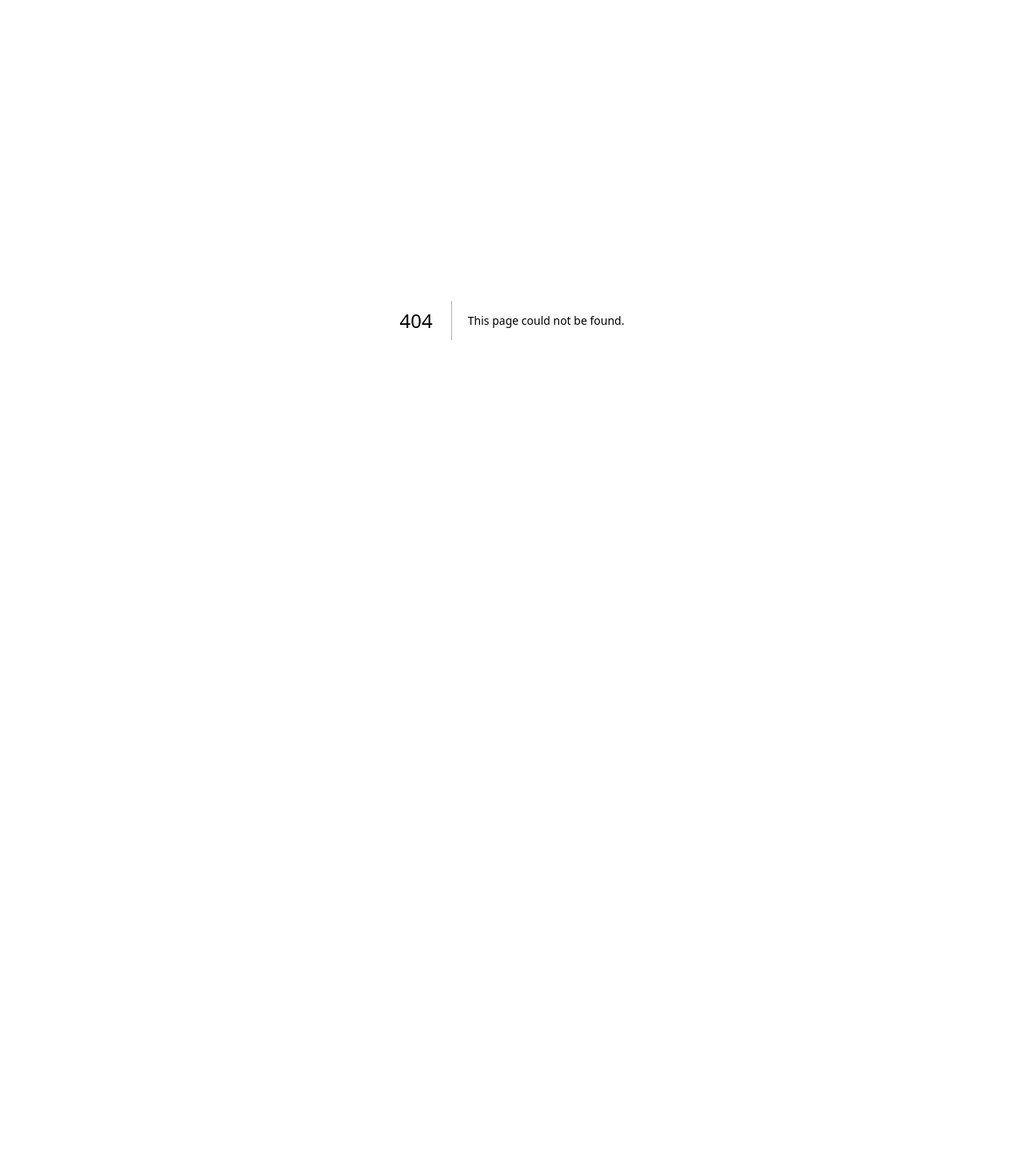
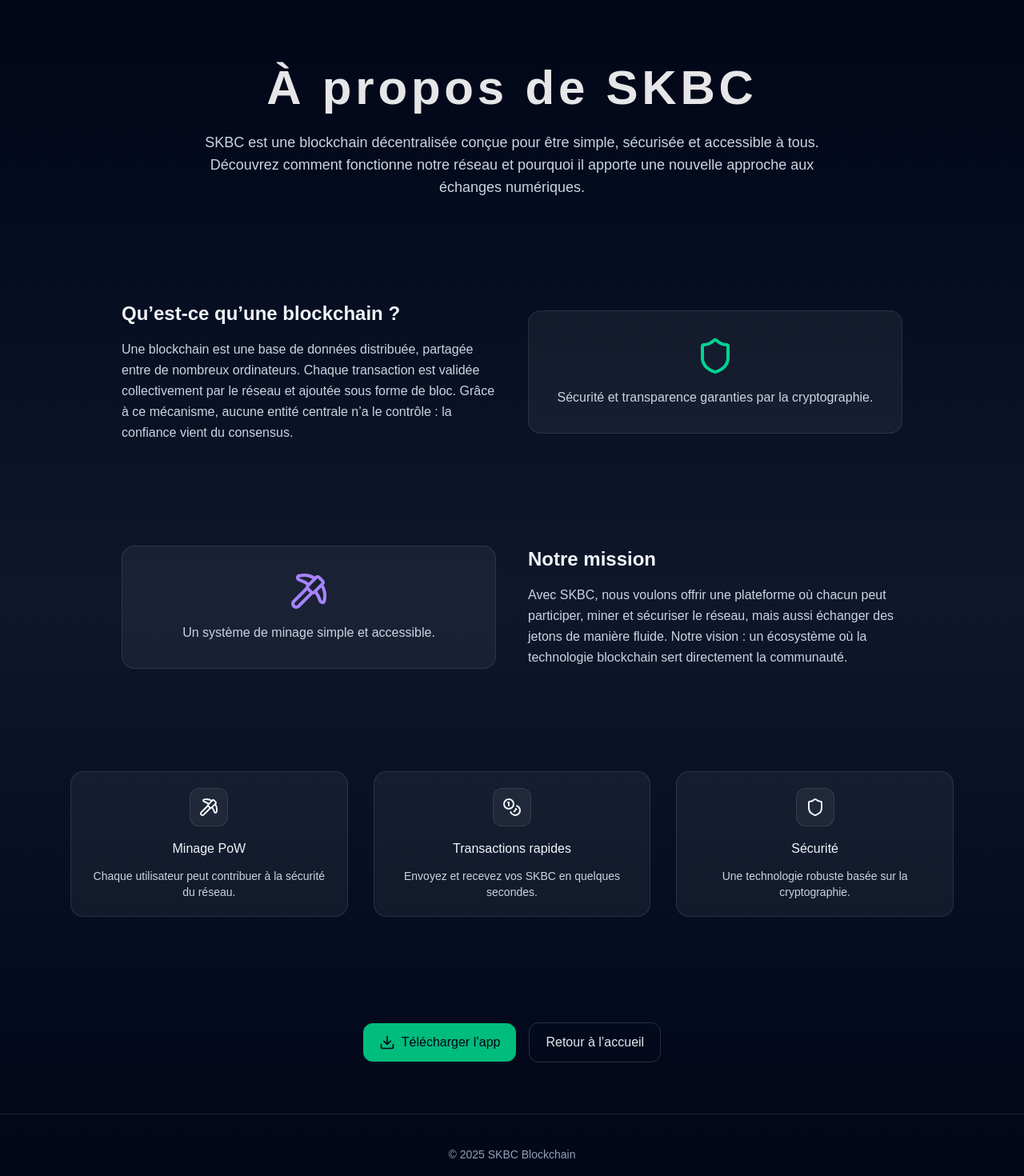
Before and after one commit to nathan-heig/Blockchain_PDG, a Next.js app in the folder website/: page /about in a window 1280 px wide. Before the commit this address had no page. Shown: the top 1470 px of the page at 80% size. Before the commit the page ends 800 px from the top, so only its background shows below. Built offline with nearby package versions, Linux system fonts and the light colour scheme.

Commit message:
ajout page d'information

```diff
--- /dev/null
+++ b/website/src/app/about/page.tsx
@@ -0,0 +1,101 @@
+"use client";
+
+import { motion } from "framer-motion";
+import { Download, Pickaxe, Coins, Shield } from "lucide-react";
+import Link from "next/link";
+
+export default function AboutPage() {
+  return (
+    <div className="min-h-screen bg-gradient-to-b from-slate-950 via-slate-900 to-slate-950 text-slate-100">
+      {/* HERO */}
+      <section className="relative overflow-hidden pt-20 pb-16">
+        <h1 className="text-center text-4xl sm:text-5xl md:text-6xl font-extrabold tracking-[0.08em] text-white/90">
+          À propos de SKBC
+        </h1>
+        <p className="mt-6 text-center text-lg text-slate-300 max-w-3xl mx-auto">
+          SKBC est une blockchain décentralisée conçue pour être simple, sécurisée et accessible à tous.
+          Découvrez comment fonctionne notre réseau et pourquoi il apporte une nouvelle approche aux
+          échanges numériques.
+        </p>
+      </section>
+
+      {/* SECTION Blockchain */}
+      <section className="max-w-5xl mx-auto px-6 py-16 grid md:grid-cols-2 gap-10 items-center">
+        <motion.div
+          initial={{ opacity: 0, y: 10 }}
+          animate={{ opacity: 1, y: 0 }}
+          transition={{ duration: 0.6 }}
+        >
+          <h2 className="text-2xl font-bold mb-4">Qu’est-ce qu’une blockchain ?</h2>
+          <p className="text-slate-300 leading-relaxed">
+            Une blockchain est une base de données distribuée, partagée entre de nombreux ordinateurs.
+            Chaque transaction est validée collectivement par le réseau et ajoutée sous forme de bloc.
+            Grâce à ce mécanisme, aucune entité centrale n’a le contrôle : la confiance vient du consensus.
+          </p>
+        </motion.div>
+        <div className="rounded-2xl border border-white/10 bg-white/5 p-8 text-center">
+          <Shield className="h-12 w-12 mx-auto text-emerald-400" />
+          <p className="mt-4 text-slate-300">Sécurité et transparence garanties par la cryptographie.</p>
+        </div>
+      </section>
+
+      {/* SECTION Notre projet */}
+      <section className="max-w-5xl mx-auto px-6 py-16 grid md:grid-cols-2 gap-10 items-center">
+        <div className="rounded-2xl border border-white/10 bg-white/5 p-8 text-center">
+          <Pickaxe className="h-12 w-12 mx-auto text-violet-400" />
+          <p className="mt-4 text-slate-300">Un système de minage simple et accessible.</p>
+        </div>
+        <motion.div
+          initial={{ opacity: 0, y: 10 }}
+          animate={{ opacity: 1, y: 0 }}
+          transition={{ duration: 0.6, delay: 0.2 }}
+        >
+          <h2 className="text-2xl font-bold mb-4">Notre mission</h2>
+          <p className="text-slate-300 leading-relaxed">
+            Avec SKBC, nous voulons offrir une plateforme où chacun peut participer,
+            miner et sécuriser le réseau, mais aussi échanger des jetons de manière fluide.
+            Notre vision : un écosystème où la technologie blockchain sert directement la communauté.
+          </p>
+        </motion.div>
+      </section>
+
+      {/* SECTION Features */}
+      <section className="max-w-6xl mx-auto px-6 py-16 grid sm:grid-cols-3 gap-8">
+        <Feature icon={<Pickaxe className="h-6 w-6" />} title="Minage PoW" desc="Chaque utilisateur peut contribuer à la sécurité du réseau." />
+        <Feature icon={<Coins className="h-6 w-6" />} title="Transactions rapides" desc="Envoyez et recevez vos SKBC en quelques secondes." />
+        <Feature icon={<Shield className="h-6 w-6" />} title="Sécurité" desc="Une technologie robuste basée sur la cryptographie." />
+      </section>
+
+      {/* CTA Bottom */}
+      <section className="mt-1 flex items-center justify-center gap-4">
+        <div className="mt-16 flex items-center justify-center gap-4">
+          <a href="/downloads/qt-wallet.zip" className="inline-flex items-center gap-2 rounded-xl bg-emerald-500 hover:bg-emerald-400 text-slate-950 px-5 py-3 font-medium">
+            <Download className="h-5 w-5" /> Télécharger l’app
+          </a>
+          <Link href="/" className="inline-flex items-center gap-2 rounded-xl border border-white/15 hover:bg-white/5 px-5 py-3 font-medium text-slate-200"> Retour à l’accueil
+          </Link>
+        </div>
+      </section>
+
+
+      {/* FOOTER */}
+      <footer className="border-t border-white/10 mt-16">
+        <div className="max-w-6xl mx-auto px-6 py-10 text-sm text-slate-400 text-center">
+          © {new Date().getFullYear()} SKBC Blockchain
+        </div>
+      </footer>
+    </div>
+  );
+}
+
+function Feature({ icon, title, desc }: { icon: React.ReactNode; title: string; desc: string }) {
+  return (
+    <div className="rounded-2xl border border-white/10 bg-white/5 p-5 text-center">
+      <div className="h-12 w-12 rounded-xl bg-white/5 border border-white/10 grid place-items-center mx-auto">
+        {icon}
+      </div>
+      <div className="font-medium mt-4">{title}</div>
+      <p className="text-slate-300 mt-3 text-sm">{desc}</p>
+    </div>
+  );
+}
--- a/website/src/app/page.tsx
+++ b/website/src/app/page.tsx
@@ -3,6 +3,7 @@
 import React, { useEffect, useMemo, useState } from "react";
 import { motion } from "framer-motion";
 import { Download, Pickaxe, Coins, Activity, Users, Shield } from "lucide-react";
+import Link from "next/link";
 
 // --- Demo data helpers ---
 const fmt = new Intl.NumberFormat("fr-CH");
@@ -112,9 +113,10 @@ export default function LandingPage() {
         {/* CTA under mock */}
         <div className="mt-16 flex items-center justify-center gap-4">
           <a href="/downloads/qt-wallet.zip" className="inline-flex items-center gap-2 rounded-xl bg-emerald-500 hover:bg-emerald-400 text-slate-950 px-5 py-3 font-medium">
-            <Download className="h-5 w-5" /> Télécharger l’app (zip)
+            <Download className="h-5 w-5" /> Télécharger l’app
           </a>
-          <a href="#features" className="inline-flex items-center gap-2 rounded-xl border border-white/15 hover:bg-white/5 px-5 py-3 font-medium text-slate-200">En savoir plus</a>
+          <Link href="/about" className="inline-flex items-center gap-2 rounded-xl border border-white/15 hover:bg-white/5 px-5 py-3 font-medium text-slate-200">En savoir plus
+          </Link>
         </div>
       </section>
 
@@ -127,9 +129,8 @@ export default function LandingPage() {
 
       {/* FOOTER */}
       <footer className="border-t border-white/10 mt-16">
-        <div className="max-w-6xl mx-auto px-6 py-10 text-sm text-slate-400 flex items-center justify-between">
-          <span>© {new Date().getFullYear()} PDGChain</span>
-          <span>Mineurs actifs : <b className="text-slate-200">{fmt.format(stats?.minersActive ?? 0)}</b></span>
+        <div className="max-w-6xl mx-auto px-6 py-10 text-sm text-slate-400 text-center">
+          © {new Date().getFullYear()} SKBC Blockchain
         </div>
       </footer>
     </div>
```
